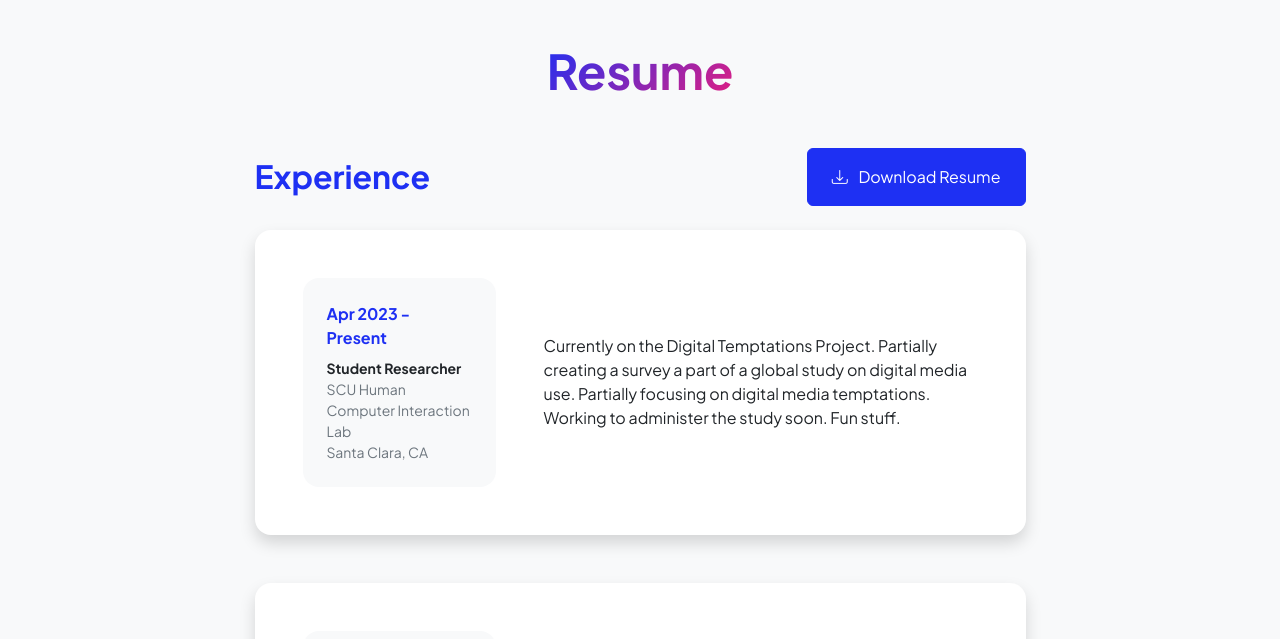
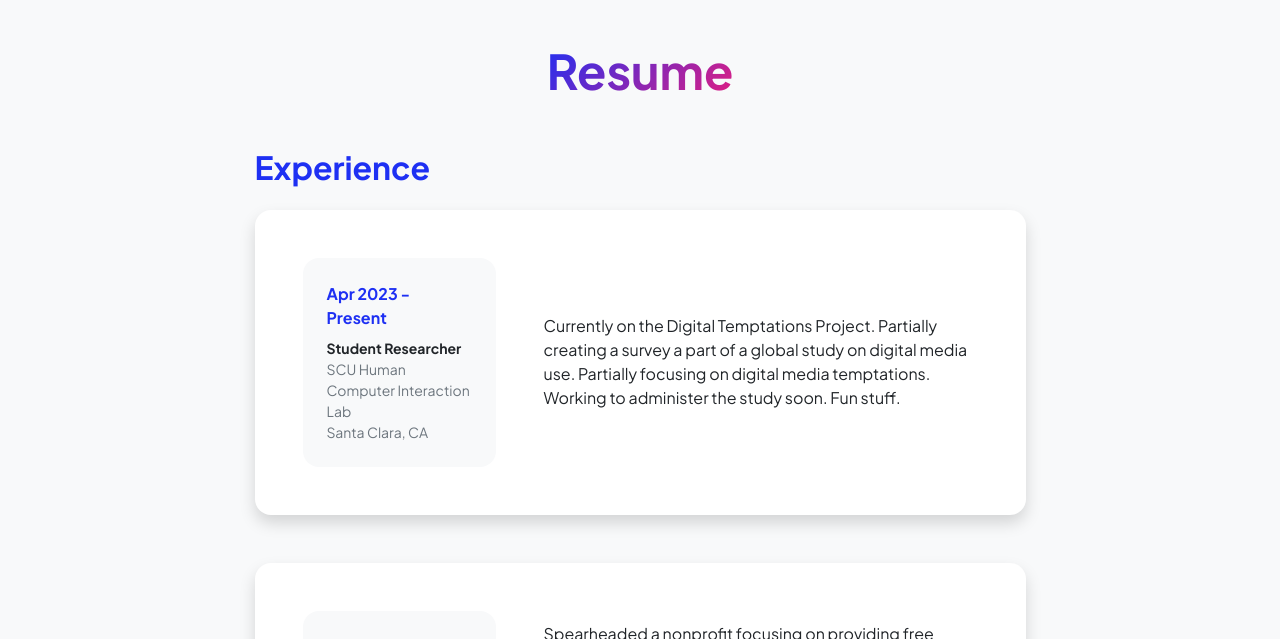
Before and after one commit to hilllls/hilaryle, a plain HTML site: page resume.html in a window 1280 px wide. Shown: the part 86-725 px from the top of the page. Drawn offline with nearby package versions, Linux system fonts and the light colour scheme.

Commit message:
Update resume.html

```diff
--- a/resume.html
+++ b/resume.html
@@ -53,10 +53,10 @@
                                 <h2 class="text-primary fw-bolder mb-0">Experience</h2>
                                 <!-- Download resume button-->
                                 <!-- Note: Set the link href target to a PDF file within your project-->
-                                <a class="btn btn-primary px-4 py-3" href="/assets/Hilary Le Resume.pdf">
+                                <!-- <a class="btn btn-primary px-4 py-3" href="/assets/Hilary Le Resume.pdf">
                                     <div class="d-inline-block bi bi-download me-2"></div>
                                     Download Resume
-                                </a>
+                                </a> -->
                             </div>
                             <!-- Experience Card 1-->
                             <div class="card shadow border-0 rounded-4 mb-5">
```
